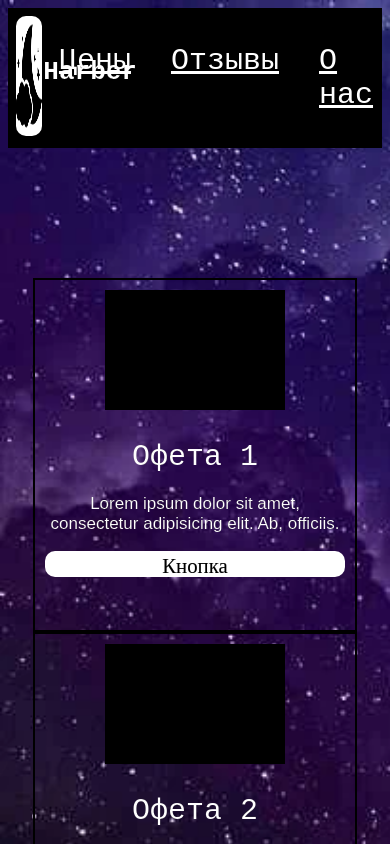
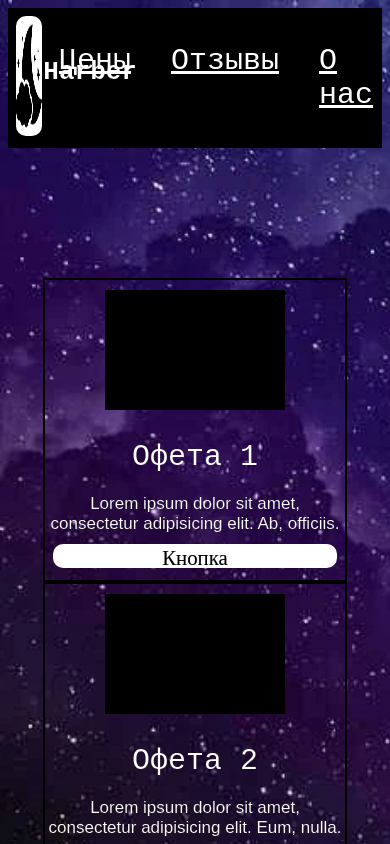
Before and after one commit to xxxxcaf/sada, a plain HTML site: page index.html in a window 390 px wide. Shown: the top 844 px of the page. Drawn offline with Linux system fonts and the light colour scheme.

Commit message:
опять исравил карты и кнопки

```diff
--- a/index.html
+++ b/index.html
@@ -2,7 +2,7 @@
 <html lang="en">
 <head>
     <meta charset="UTF-8">
-    <meta name = "viewport" content = "width=device-width, initial-scale = 1, user-scalable=no, maximum-scale=1.0">
+    <meta name = "viewport" content = "width=device-width, initial-scale = 1, user-scalable=yes, maximum-scale=1.0">
     <meta http-equiv="X-UA-Compatible" content="ie=edge">
     <link rel="stylesheet" href="style.css">
     <title>Progect 1</title>
--- a/style.css
+++ b/style.css
@@ -9,20 +9,23 @@
 }
 
 .card {
-    height: 330px;
+    height: auto;
     width: 25%;
     max-width: 300px;
     border: 2px solid black;
-    padding: 10px;
+    padding-bottom:1%;
     margin: auto;
 }
 
 .card_image {
+
     height: 120px;
     width: 100%;
     max-width: 180px;
     background-color: black;
+    background-size: cover;
     margin: auto;
+    margin-top: 10px;
 }
 
 h1 {
@@ -37,7 +40,7 @@ font-family: monospace;
 .card_decription {
 font-size: 17px;
 font-family: sans-serif;
-    margin-top:inherit;
+ margin-bottom: 10px;
     text-align: center;
     -webkit-text-stroke: 0.1px black;
 }
@@ -58,15 +61,17 @@ margin: auto auto 10px;
     display: flex;
     color: black;
     justify-content: center;
+    text-align: center;
     transition: all 0.5s ease 0s;
     height: 20px;
     max-height: 100px;
     text-decoration: none;
     font-size: 1.3rem;
-    margin: inherit;
     background-color: white;
     border-radius: 10px;
-    padding: 3px 10px;
+    padding: 2px 10px;
+    margin: 8px;
+
 
 -webkit-text-stroke: 0.1px black;
 }
@@ -173,3 +178,14 @@ right: 40px;
 footer {
     background: black;
 }
+
+@media screen and (max-width: 650px) {
+  .nav {
+    float: none;
+    display: block;
+    text-align: left;
+  }
+  .nav {
+    float: none;
+  }
+}
```
